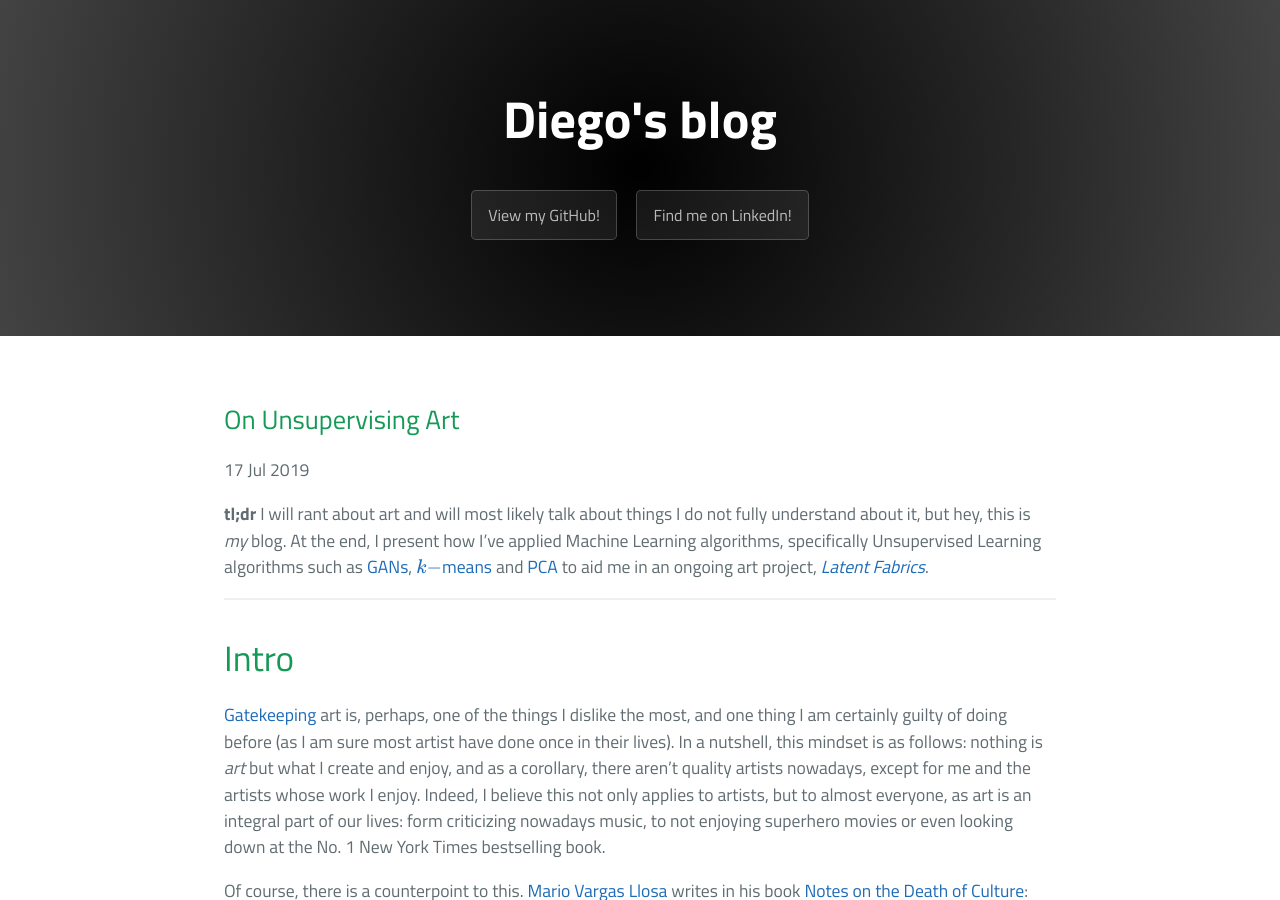
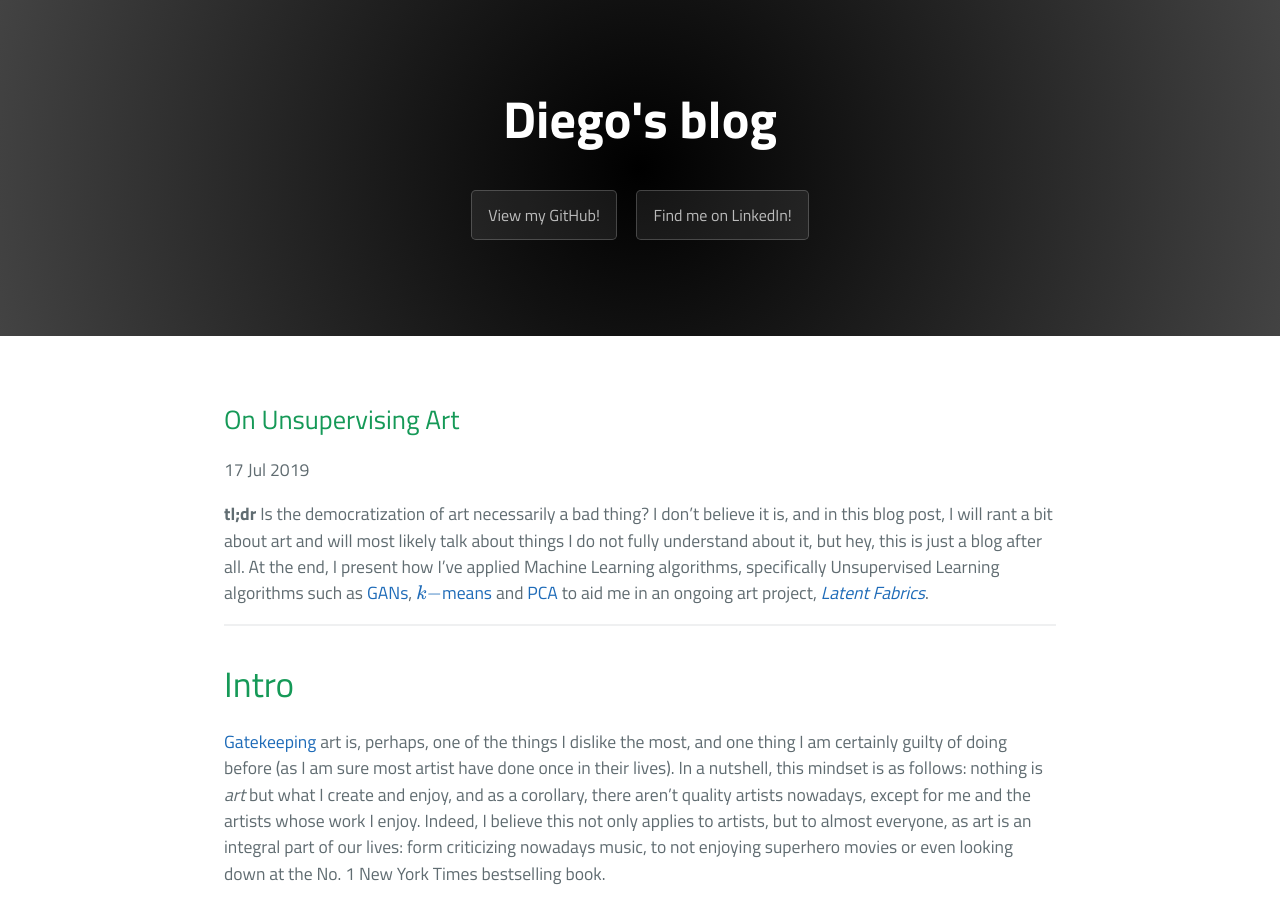
Before and after one commit to PDillis/pdillis.github.io, a Jekyll site: the page built from _posts/2019-07-17-UnsupervisingArt.markdown, in a window 1280 px wide and 900 px high. Built offline with Jekyll 4.4.1, drawn with Linux system fonts in a browser that asks for light colours; formulas are drawn with MathJax 3; comment, search, counter and statistics services are not loaded.

Commit message:
Update 2019-07-17-UnsupervisingArt.markdown

```diff
--- a/_posts/2019-07-17-UnsupervisingArt.markdown
+++ b/_posts/2019-07-17-UnsupervisingArt.markdown
@@ -7,7 +7,7 @@ image_sliders:
   - slider2
 ---
 
-**tl;dr** I will rant about art and will most likely talk about things I do not fully understand about it, but hey, this is *my* blog. At the end, I present how I've applied Machine Learning algorithms, specifically Unsupervised Learning algorithms such as [GANs](https://en.wikipedia.org/wiki/Generative_adversarial_network), [$k-$means](https://en.wikipedia.org/wiki/K-means_clustering) and [PCA](https://en.wikipedia.org/wiki/Principal_component_analysis) to aid me in an ongoing art project, [*Latent Fabrics*](http://www.aiartonline.com/community/diego-porres/).
+**tl;dr** Is the democratization of art necessarily a bad thing? I don't believe it is, and in this blog post, I will rant a bit about art and will most likely talk about things I do not fully understand about it, but hey, this is just a blog after all. At the end, I present how I've applied Machine Learning algorithms, specifically Unsupervised Learning algorithms such as [GANs](https://en.wikipedia.org/wiki/Generative_adversarial_network), [$k-$means](https://en.wikipedia.org/wiki/K-means_clustering) and [PCA](https://en.wikipedia.org/wiki/Principal_component_analysis) to aid me in an ongoing art project, [*Latent Fabrics*](http://www.aiartonline.com/community/diego-porres/).
 
 ---
 
```
